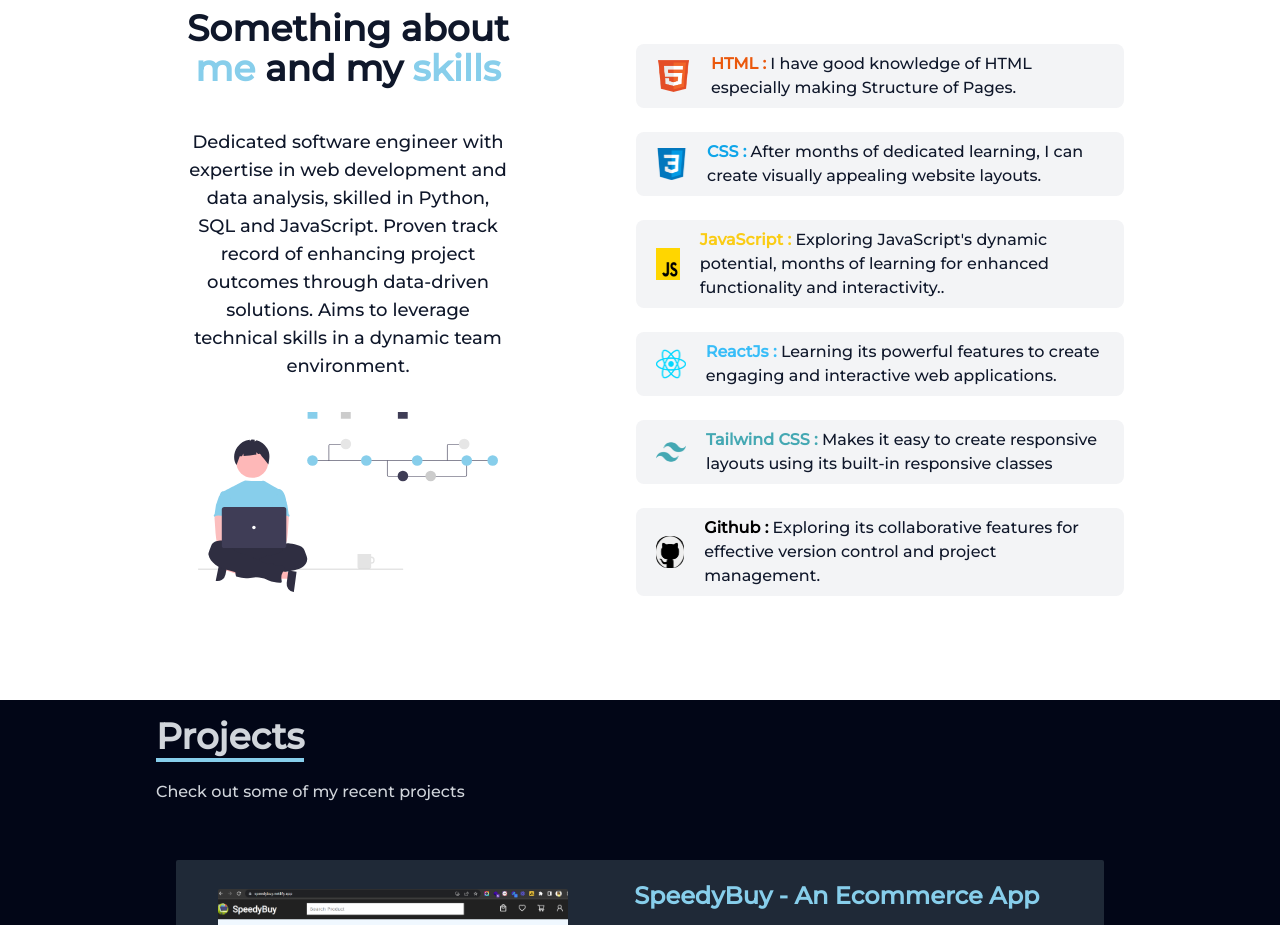
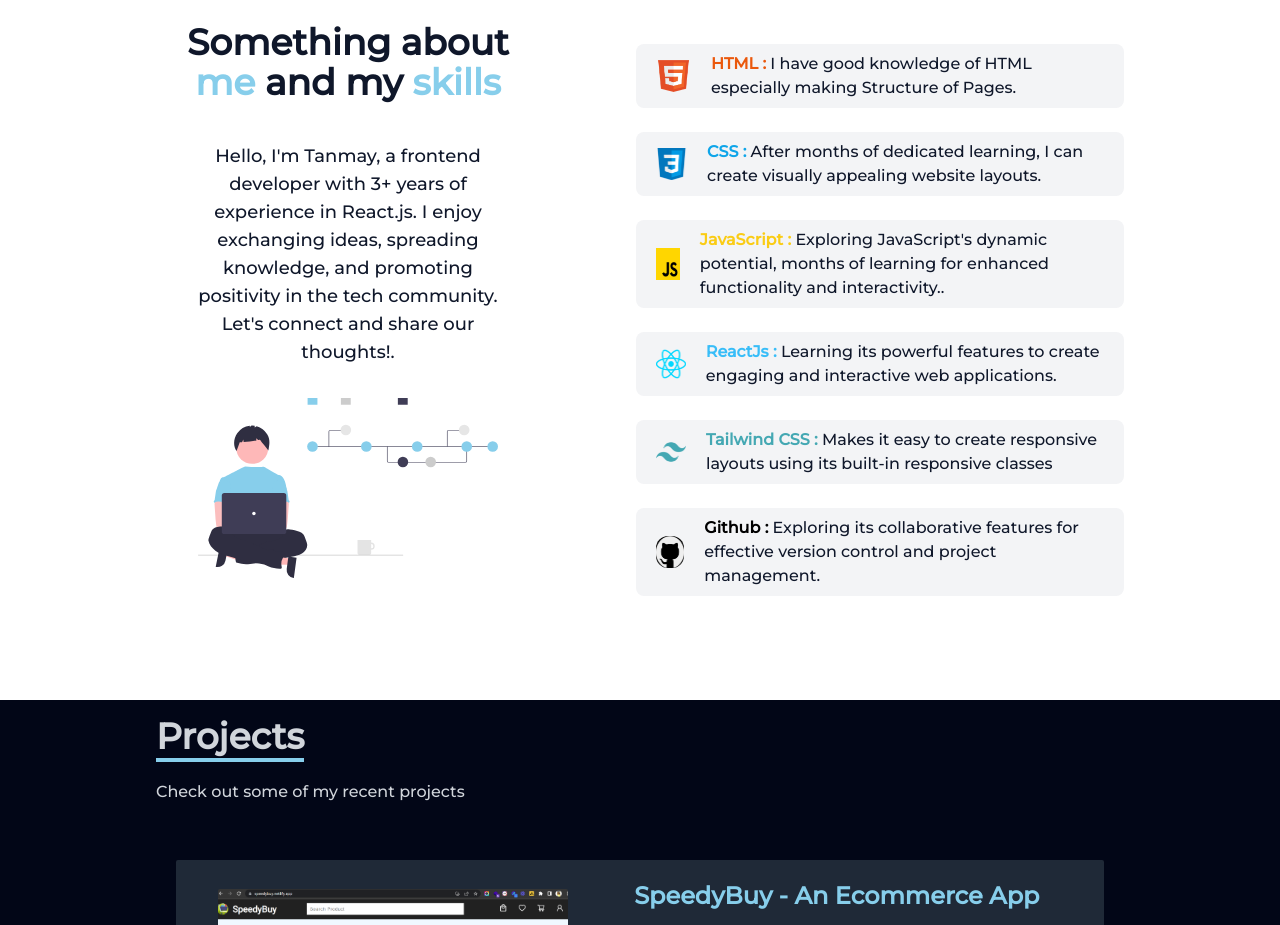
Before and after one commit to tanmaymaity6/tanmay_devtest, a React (Create React App) app: page / in a window 1280 px wide. Shown: the part 900-1825 px from the top of the page. Built offline with nearby package versions, Linux system fonts and the light colour scheme; the HTML template or start-up script is replaced by a standard one.

Commit message:
Update AboutSkills.js

```diff
--- a/src/Components/AboutSkills.js
+++ b/src/Components/AboutSkills.js
@@ -16,7 +16,7 @@
         <div className='lg:mr-24 text-center'>
           <h2 className='mb-10 text-4xl px-2 font-bold'>Something about <span className='text-[#87ceeb]'>me</span> and my <span className='text-[#87ceeb]'>skills</span></h2>
           <p className='sm:w-96 mx-auto text-lg  mb-8  text-slate-900 px-8'>
-          Dedicated software engineer with expertise in web development and data analysis, skilled in Python, SQL and JavaScript. Proven track record of enhancing project outcomes through data-driven solutions. Aims to leverage technical skills in a dynamic team environment.</p>
+Hello, I'm Tanmay, a frontend developer with 3+ years of experience in React.js. I enjoy exchanging ideas, spreading knowledge, and promoting positivity in the tech community. Let's connect and share our thoughts!.</p>
           <img src={img} alt="" className='w-[250px] md:w-[300px] mx-auto' />
         </div>
 
```
